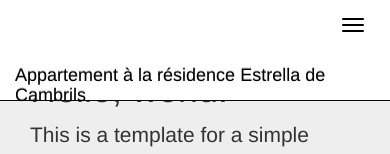
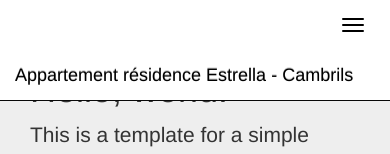
Before and after one commit to Pumplecake/website_cambrils, a plain HTML site: page index.html in a window 390 px wide. Shown: the top 154 px of the page. Drawn offline with nearby package versions, Linux system fonts and the light colour scheme.

Commit message:
Test affichage navbar sur smartphone

```diff
--- a/index.html
+++ b/index.html
@@ -31,7 +31,7 @@
             <span class="icon-bar"></span>
             <span class="icon-bar"></span>
           </button>
-	  <a class="navbar-brand" href="#">Appartement à la résidence Estrella de Cambrils</a>
+	  <a class="navbar-brand" href="#">Appartement résidence Estrella - Cambrils</a>
         </div>
 
 
```
